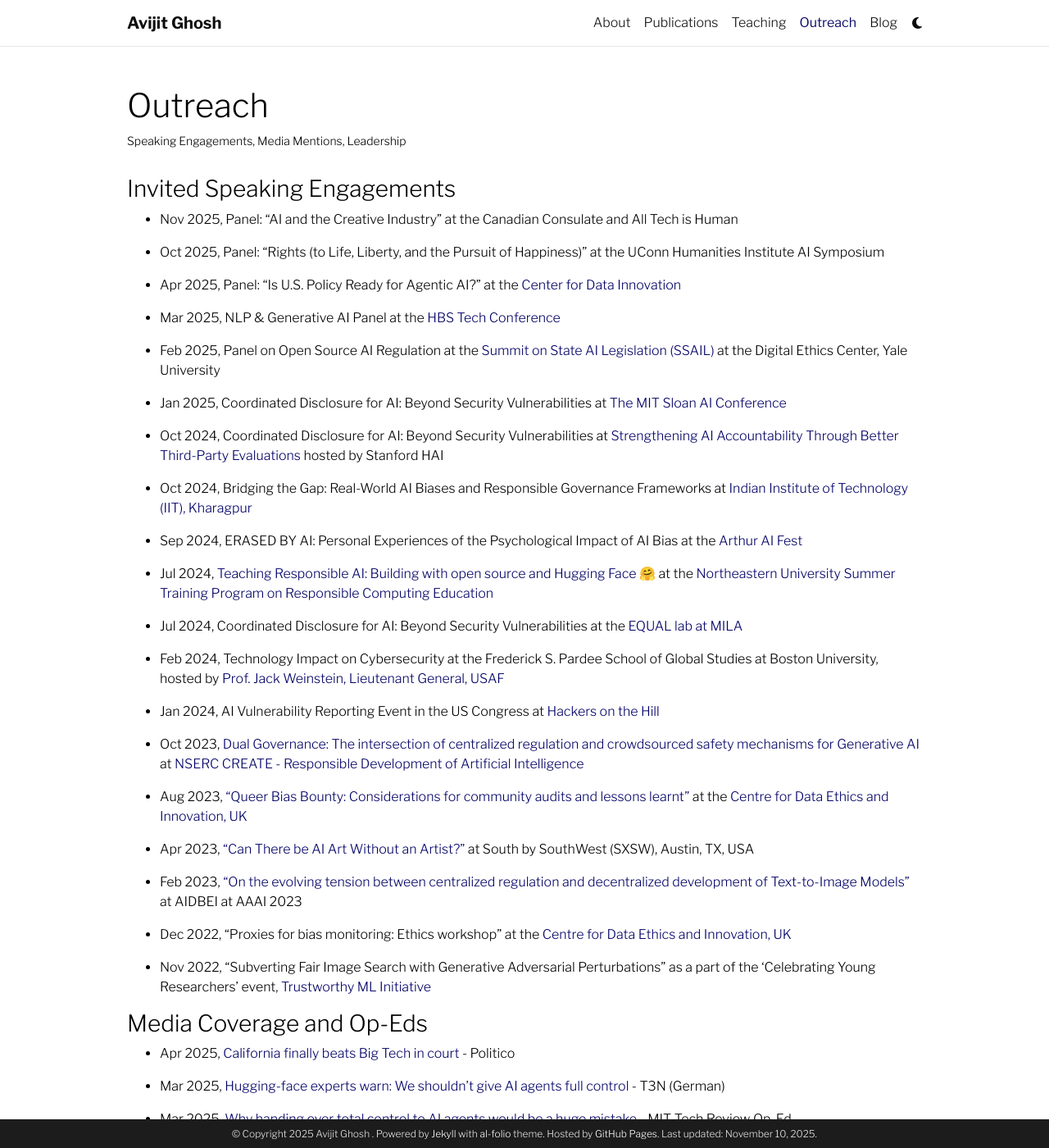
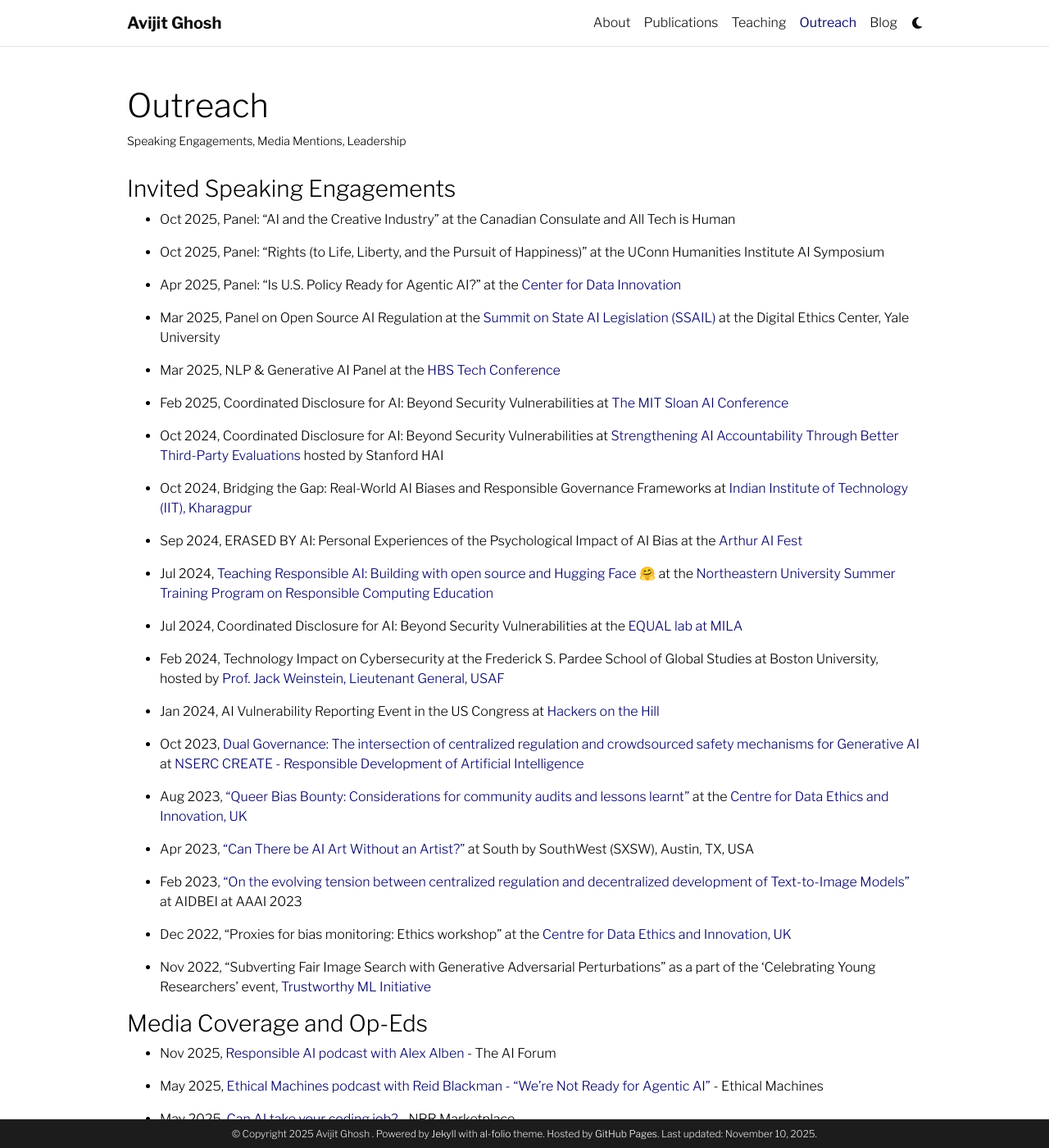
Before and after one commit to evijit/evijit.github.io, a Jekyll site: the page built from _pages/talks.md, in a window 1280 px wide and 1400 px high. Shown: the whole window at 82% size. Built offline with Jekyll 4.4.1, drawn with Linux system fonts in a browser that asks for light colours; nearby versions of some CDN libraries; comment, search, counter and statistics services are not loaded; a style sheet for code colours, icons or effects is not loaded.

Commit message:
fix dates

```diff
--- a/_pages/talks.md
+++ b/_pages/talks.md
@@ -9,17 +9,17 @@
 
 ### Invited Speaking Engagements
 
-- Nov 2025, Panel: "AI and the Creative Industry" at the Canadian Consulate and All Tech is Human
+- Oct 2025, Panel: "AI and the Creative Industry" at the Canadian Consulate and All Tech is Human
 
 - Oct 2025, Panel: "Rights (to Life, Liberty, and the Pursuit of Happiness)" at the UConn Humanities Institute AI Symposium
 
 - Apr 2025, Panel: "Is U.S. Policy Ready for Agentic AI?" at the [Center for Data Innovation](https://datainnovation.org/2025/04/is-u-s-policy-ready-for-agentic-ai/)
 
+- Mar 2025, Panel on Open Source AI Regulation at the [Summit on State AI Legislation (SSAIL)](https://dec.yale.edu/programs/summit-on-state-ai-legislation-ssail) at the Digital Ethics Center, Yale University
+
 - Mar 2025, NLP & Generative AI Panel at the [HBS Tech Conference](https://www.techclubhbs.com/2025-conference)
 
-- Feb 2025, Panel on Open Source AI Regulation at the [Summit on State AI Legislation (SSAIL)](https://dec.yale.edu/programs/summit-on-state-ai-legislation-ssail) at the Digital Ethics Center, Yale University
-
-- Jan 2025, Coordinated Disclosure for AI: Beyond Security Vulnerabilities at [The MIT Sloan AI Conference](https://www.mitaimlconference.com/)
+- Feb 2025, Coordinated Disclosure for AI: Beyond Security Vulnerabilities at [The MIT Sloan AI Conference](https://www.mitaimlconference.com/)
 
 - Oct 2024, Coordinated Disclosure for AI: Beyond Security Vulnerabilities at [Strengthening AI Accountability Through Better Third-Party Evaluations](https://hai.stanford.edu/news/strengthening-ai-accountability-through-better-third-party-evaluations) hosted by Stanford HAI
 
@@ -50,6 +50,12 @@
 - Nov 2022, "Subverting Fair Image Search with Generative Adversarial Perturbations" as a part of the 'Celebrating Young Researchers' event, [Trustworthy ML Initiative](https://www.trustworthyml.org/)
 
 ### Media Coverage and Op-Eds
+
+- Nov 2025, [Responsible AI podcast with Alex Alben](https://podcasts.apple.com/us/podcast/responsible-ai-from-the-ai-forum/id1733357591) - The AI Forum
+
+- May 2025, [Ethical Machines podcast with Reid Blackman - "We're Not Ready for Agentic AI"](https://podcasts.apple.com/us/podcast/were-not-ready-for-agentic-ai/id1751550186?i=1000709391707) - Ethical Machines
+
+- May 2025, [Can AI take your coding job?](https://www.marketplace.org/story/2025/05/19/can-ai-take-your-coding-job) - NPR Marketplace
 
 - Apr 2025, [California finally beats Big Tech in court](https://www.politico.com/newsletters/politico-technology-california-decoded-preview/2025/04/18/california-finally-beats-big-tech-in-court-00298056) - Politico
 
```
